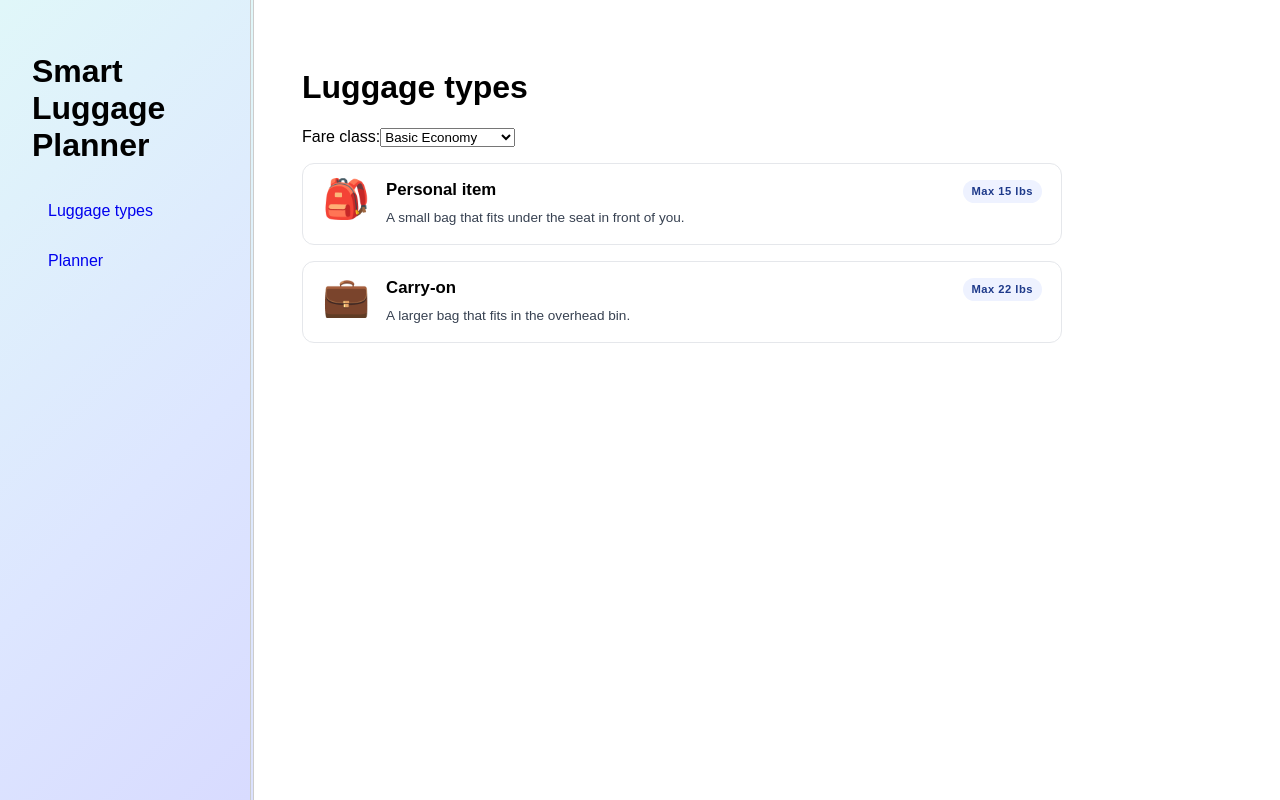
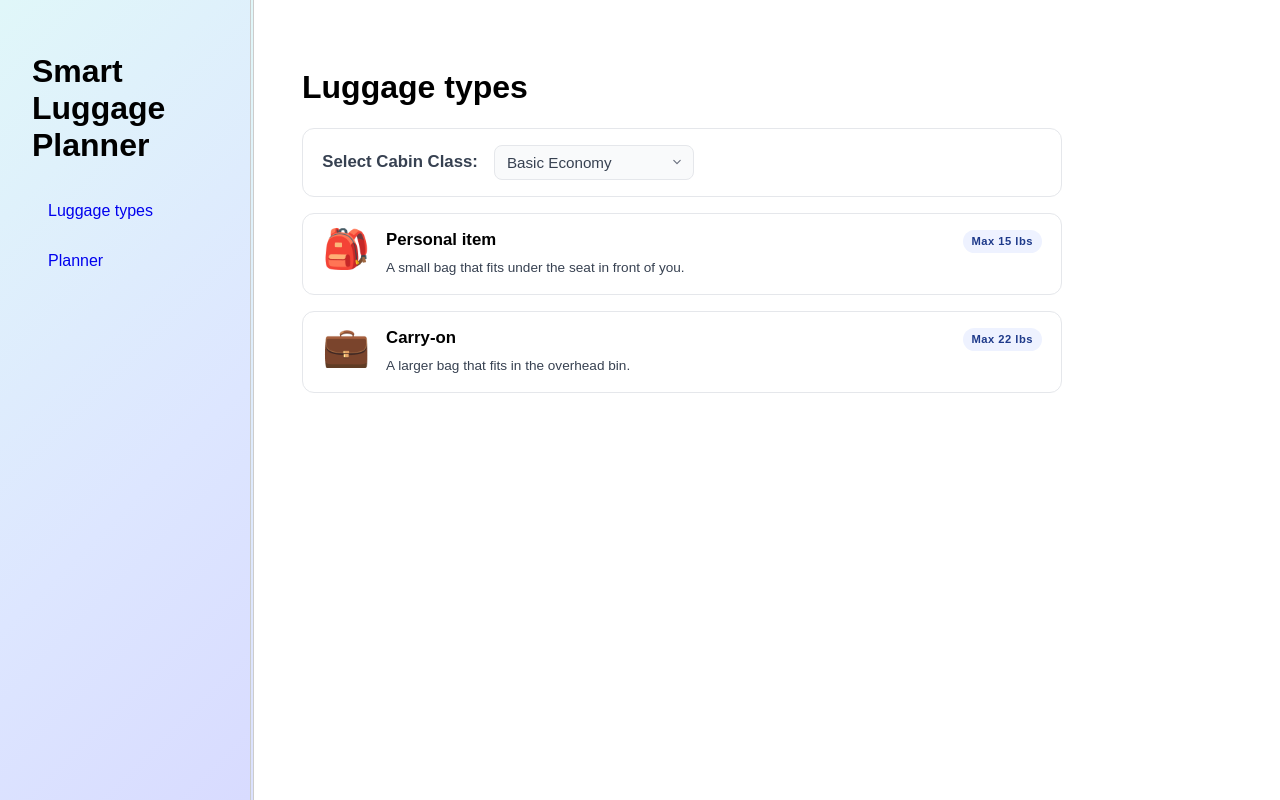
Before and after one commit to shanayamalik/berkeley-cs260, a React (Vite) app in the folder programming-assignment-3/code/: page / in a window 1280 px wide. Built offline with nearby package versions, Linux system fonts and the light colour scheme.

Commit message:
drop-down box for cabin class

```diff
--- a/programming-assignment-3/code/src/pages/luggage-overview/LuggageOverview.jsx
+++ b/programming-assignment-3/code/src/pages/luggage-overview/LuggageOverview.jsx
@@ -57,10 +57,10 @@ function LuggageType({ icon, name, maxWeightLbs, description }) {
 }
 
 export default function LuggageOverview() {
-  // State variable to track the selected fare class
+  // State variable to track the selected cabin class
   const [fareClass, setFareClass] = useState('basic-economy');
 
-  // Helper function to determine if a luggage type is allowed for the current fare class
+  // Helper function to determine if a luggage type is allowed for the current cabin class
   const isLuggageAllowed = (luggageType) => {
     switch (fareClass) {
       case 'basic-economy':
@@ -80,9 +80,13 @@ export default function LuggageOverview() {
     <div className="luggage-overview">
       <h1>Luggage types</h1>
 
-      <label>
-        Fare class:
+      <div className="fare-selector">
+        <label htmlFor="fare-class-select" className="fare-label">
+          Select Cabin Class:
+        </label>
         <select
+          id="fare-class-select"
+          className="fare-dropdown"
           value={fareClass}
           onChange={(e) => setFareClass(e.target.value)}
         >
@@ -91,7 +95,7 @@ export default function LuggageOverview() {
           <option value="business">Business Class</option>
           <option value="first">First Class</option>
         </select>
-      </label>
+      </div>
 
       {/* Dynamic rendering: iterate over LUGGAGE_TYPES array to create components */}
       {LUGGAGE_TYPES
```
